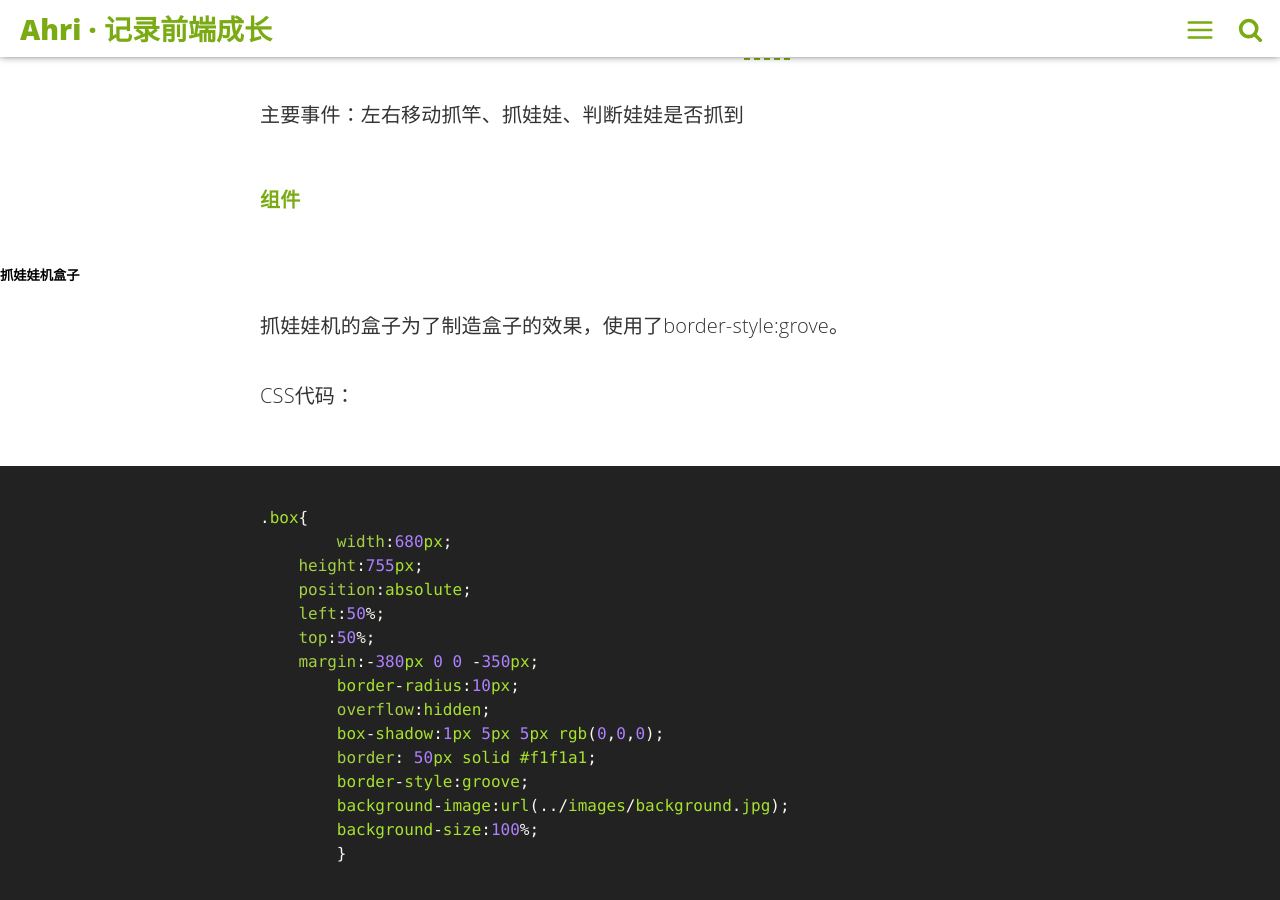
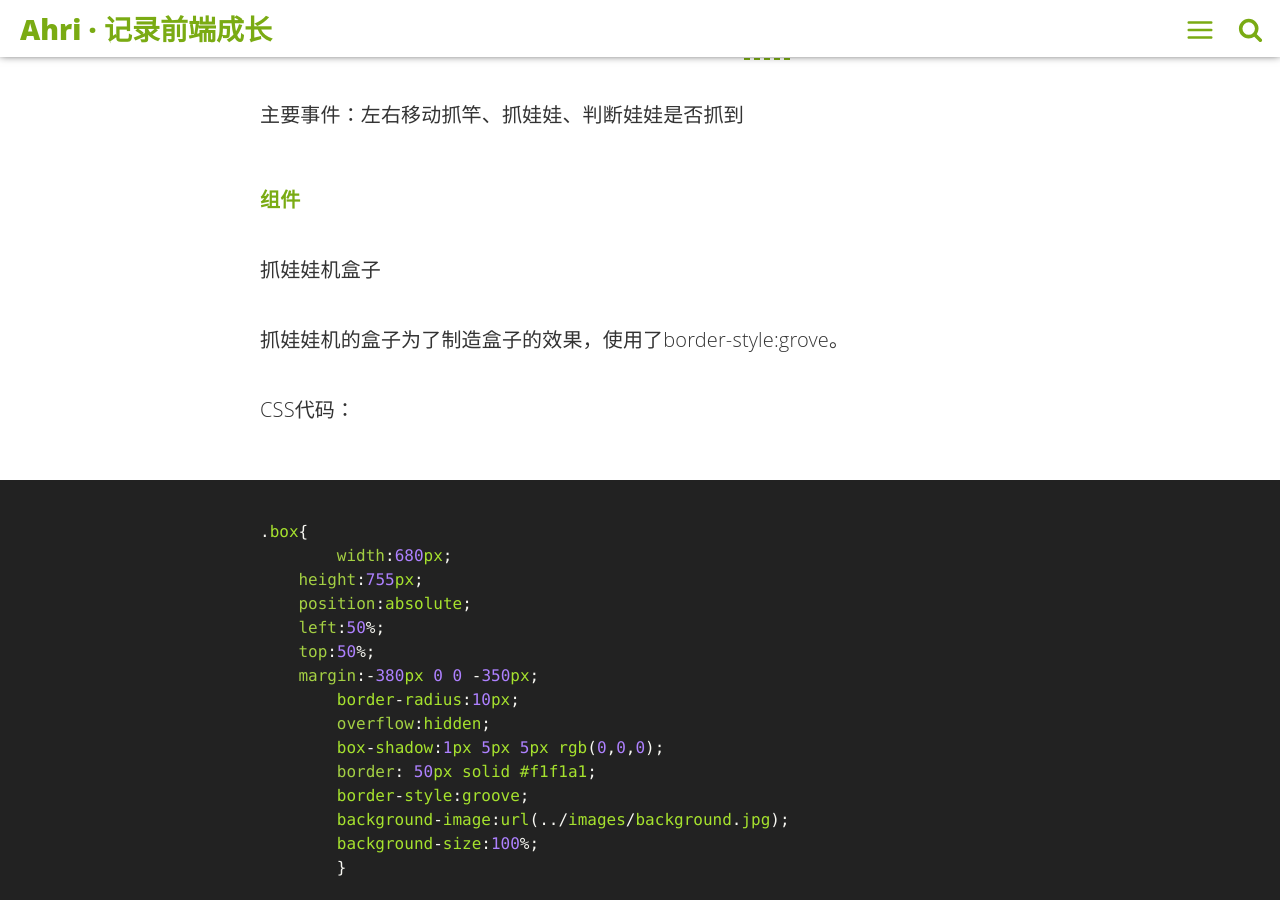
Before and after one commit to shannuo/shannuo.github.io, a Jekyll site: the page built from _posts/2017-08-01-day05.md, in a window 1280 px wide and 900 px high, scrolled down 5738 px. Built offline with Jekyll 4.4.1, drawn with Linux system fonts in a browser that asks for light colours; comment, search, counter and statistics services are not loaded.

Commit message:
update day5

```diff
--- a/_posts/2017-08-01-day05.md
+++ b/_posts/2017-08-01-day05.md
@@ -147,7 +147,7 @@
 
 #### 组件
 
-##### 抓娃娃机盒子
+ 抓娃娃机盒子
 
 抓娃娃机的盒子为了制造盒子的效果，使用了border-style:grove。
 
@@ -171,7 +171,7 @@
 	}
 {% endhighlight %}
 
-##### 抓娃娃机遮罩
+抓娃娃机遮罩
 
 为了制造出娃娃是被关在玻璃里的效果，我给娃娃机加了一个遮罩效果。
 
@@ -192,7 +192,7 @@
 	}
 {% endhighlight %}
 
-##### 娃娃
+ 娃娃
 
 娃娃需要放在盒子的底部，并且可以移动到盒子顶部。
 
@@ -211,7 +211,7 @@
 
 #### 事件
 
-##### 左右移动抓竿
+左右移动抓竿
 
 开始游戏后，玩家可以在盒子内部左右移动抓竿。因此我们需要一个判断抓竿能否左右移动的函数canMoveLeft、canMoveRight，判断玩家键盘按钮事件的函数，玩家按左右键滑竿随之左右移动20px（变化抓竿div的width），玩家按下键，抓竿变长抓娃娃。
 
@@ -250,7 +250,7 @@
 
 {% endhighlight %}
 
-##### 抓娃娃
+抓娃娃
 
 用户按下键开始抓娃娃了，这时抓竿需要变长，然后系统还需要执行一个判断抓娃娃结果的函数。
 
@@ -266,7 +266,7 @@
 
 {% endhighlight %}
 
-##### 判断是否抓到娃娃
+判断是否抓到娃娃
 
 如果抓竿没有对准娃娃，即抓不到娃娃（使用抓竿的width值判断），抓竿自己变短，如果对准了娃娃会和抓竿一起上升，当然了只有一定的概率能娃娃不会掉（在身边的小朋友强烈要求下把概率改成了二分之一= =），如果系统决定让你抓到的娃娃掉下来，那会有一个掉下来的动画。
 
```
